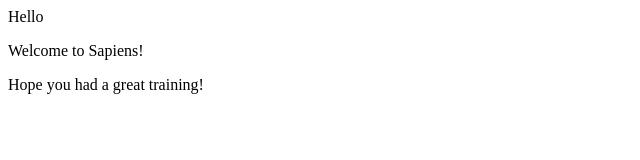
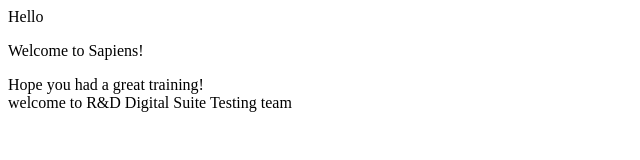
Before and after one commit to Prasanna-gangatkar/git, a plain HTML site: page index.html in a window 1280 px wide. Shown: the whole page, without its empty margins (0-640 px from the left). Drawn offline with Linux system fonts and the light colour scheme.

Commit message:
Welcome to R&D

```diff
--- a/index.html
+++ b/index.html
@@ -1,3 +1,5 @@
 <p>Hello</p>
 <p>Welcome to Sapiens!</p>
 <div>Hope you had a great training!</div>
+
+<div> welcome to R&D Digital Suite Testing team</div>
```
